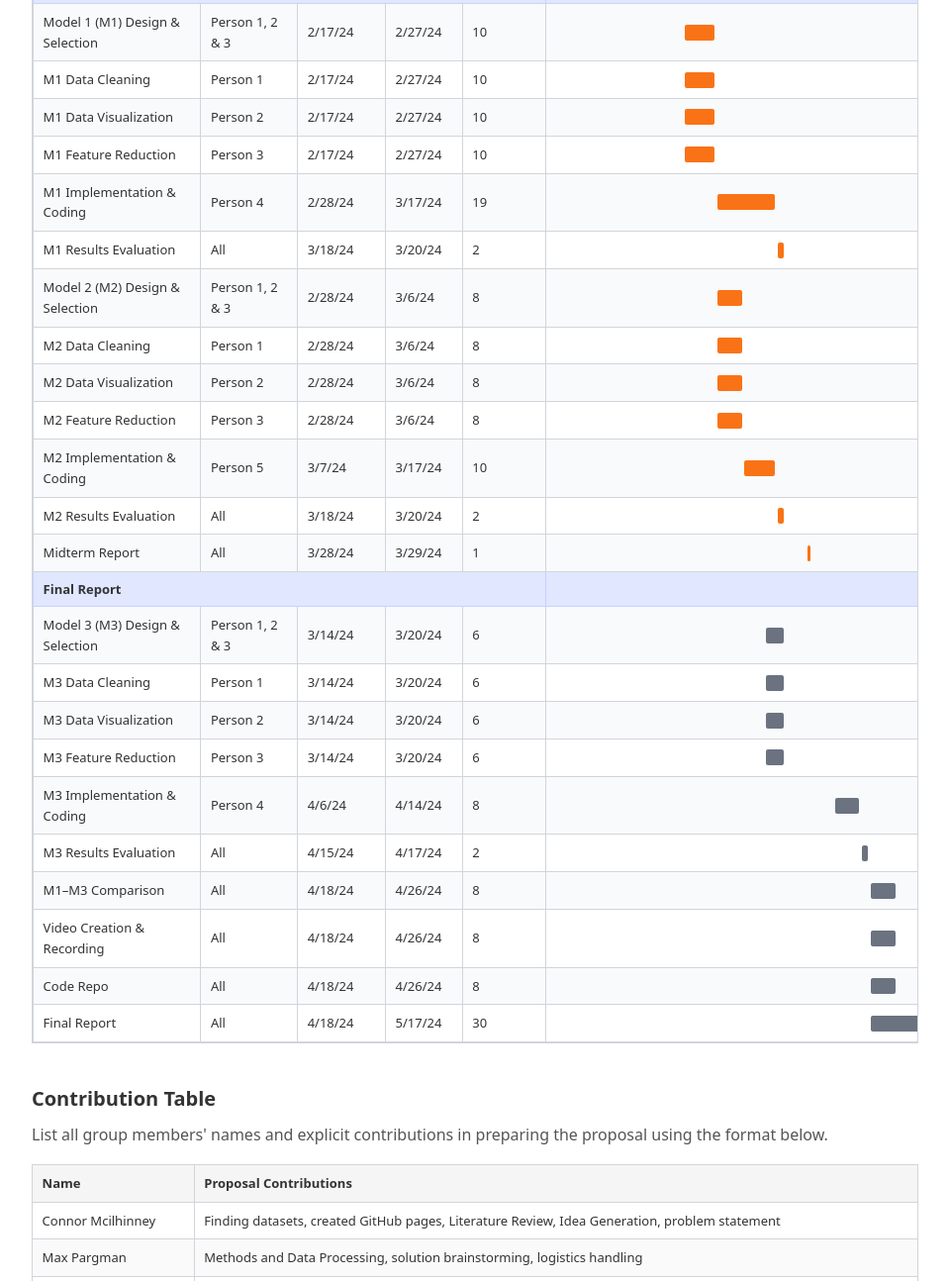
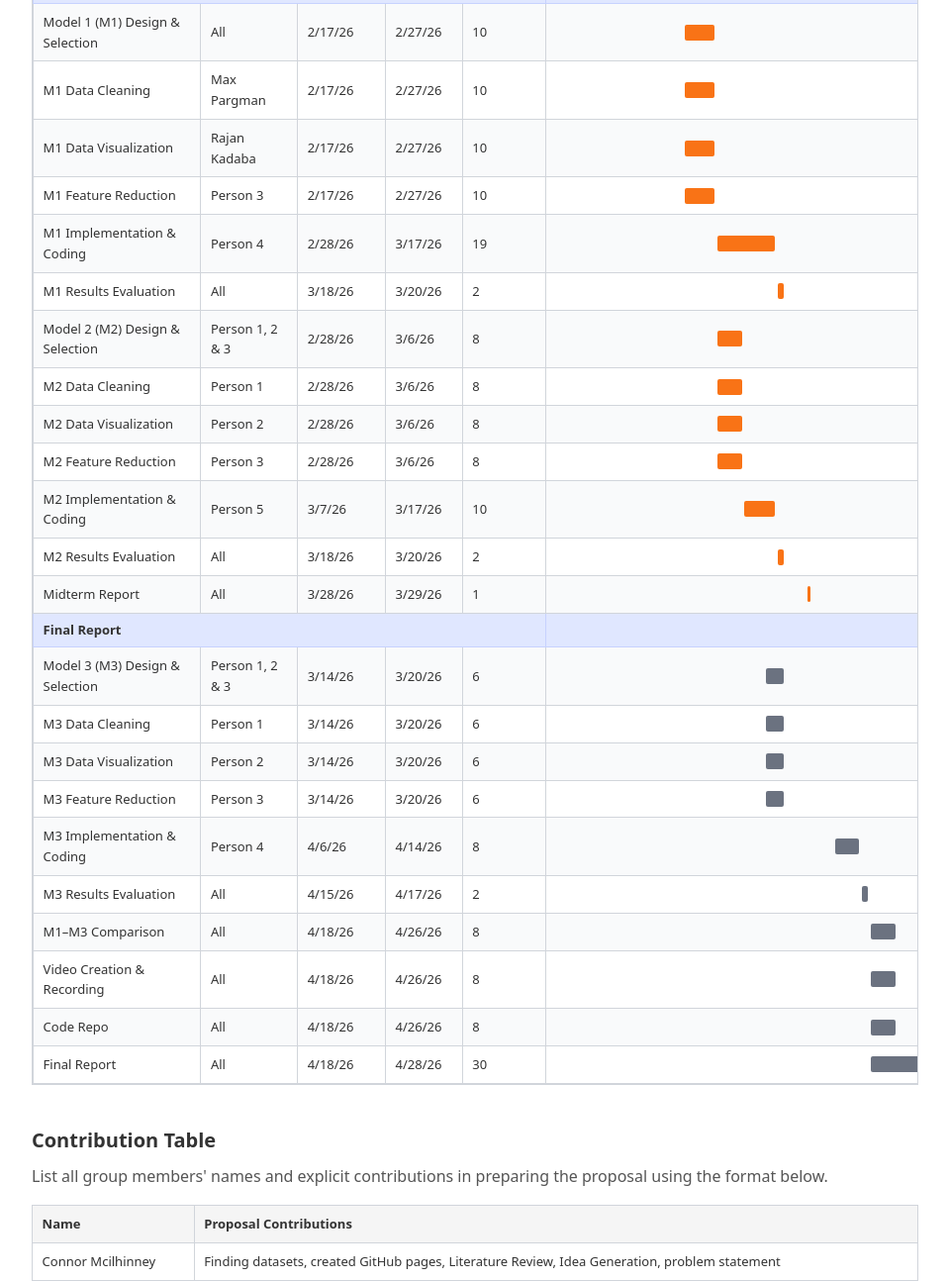
Before and after one commit to Connor5190/MachineLearningProposal, a plain HTML site: page index.html in a window 1280 px wide. Shown: the part 3528-4822 px from the top of the page at 99% size, without its empty margins (160-1119 px from the left). Drawn offline with Linux system fonts and the light colour scheme.

Commit message:
gantt chart updates

```diff
--- a/index.html
+++ b/index.html
@@ -101,8 +101,8 @@
               <tr class="gantt-title-row">
                 <td class="gantt-title-cell">GANTT CHART</td>
                 <td colspan="5" class="gantt-project-cell">
-                  <span class="gantt-project-label">PROJECT TITLE</span>
-                  <span class="gantt-project-value">Sample Project Timeline</span>
+                  <span class="gantt-project-label">UFC Prediction Model Project</span>
+                  <span class="gantt-project-value">Group 59 Timeline</span>
                 </td>
               </tr>
               <tr class="gantt-header-row">
@@ -139,30 +139,30 @@
               <tr><td>Video Creation &amp; Recording</td><td>All</td><td>2/10/24</td><td>2/23/24</td><td>13</td><td class="gantt-bar-cell"><span class="gantt-bar bar-blue" style="--left: 29.0; --width: 9.4;"></span></td></tr>
               <tr><td>Code Repo</td><td>Connor Mcilhinney</td><td>2/10/24</td><td>2/23/24</td><td>13</td><td class="gantt-bar-cell"><span class="gantt-bar bar-blue" style="--left: 29.0; --width: 9.4;"></span></td></tr>
               <tr class="phase-header"><td colspan="5">Midterm Report</td><td class="gantt-bar-cell"></td></tr>
-              <tr><td>Model 1 (M1) Design &amp; Selection</td><td>Person 1, 2 &amp; 3</td><td>2/17/24</td><td>2/27/24</td><td>10</td><td class="gantt-bar-cell"><span class="gantt-bar bar-orange" style="--left: 33.3; --width: 7.2;"></span></td></tr>
-              <tr><td>M1 Data Cleaning</td><td>Person 1</td><td>2/17/24</td><td>2/27/24</td><td>10</td><td class="gantt-bar-cell"><span class="gantt-bar bar-orange" style="--left: 33.3; --width: 7.2;"></span></td></tr>
-              <tr><td>M1 Data Visualization</td><td>Person 2</td><td>2/17/24</td><td>2/27/24</td><td>10</td><td class="gantt-bar-cell"><span class="gantt-bar bar-orange" style="--left: 33.3; --width: 7.2;"></span></td></tr>
-              <tr><td>M1 Feature Reduction</td><td>Person 3</td><td>2/17/24</td><td>2/27/24</td><td>10</td><td class="gantt-bar-cell"><span class="gantt-bar bar-orange" style="--left: 33.3; --width: 7.2;"></span></td></tr>
-              <tr><td>M1 Implementation &amp; Coding</td><td>Person 4</td><td>2/28/24</td><td>3/17/24</td><td>19</td><td class="gantt-bar-cell"><span class="gantt-bar bar-orange" style="--left: 41.3; --width: 13.8;"></span></td></tr>
-              <tr><td>M1 Results Evaluation</td><td>All</td><td>3/18/24</td><td>3/20/24</td><td>2</td><td class="gantt-bar-cell"><span class="gantt-bar bar-orange" style="--left: 55.8; --width: 1.4;"></span></td></tr>
-              <tr><td>Model 2 (M2) Design &amp; Selection</td><td>Person 1, 2 &amp; 3</td><td>2/28/24</td><td>3/6/24</td><td>8</td><td class="gantt-bar-cell"><span class="gantt-bar bar-orange" style="--left: 41.3; --width: 5.8;"></span></td></tr>
-              <tr><td>M2 Data Cleaning</td><td>Person 1</td><td>2/28/24</td><td>3/6/24</td><td>8</td><td class="gantt-bar-cell"><span class="gantt-bar bar-orange" style="--left: 41.3; --width: 5.8;"></span></td></tr>
-              <tr><td>M2 Data Visualization</td><td>Person 2</td><td>2/28/24</td><td>3/6/24</td><td>8</td><td class="gantt-bar-cell"><span class="gantt-bar bar-orange" style="--left: 41.3; --width: 5.8;"></span></td></tr>
-              <tr><td>M2 Feature Reduction</td><td>Person 3</td><td>2/28/24</td><td>3/6/24</td><td>8</td><td class="gantt-bar-cell"><span class="gantt-bar bar-orange" style="--left: 41.3; --width: 5.8;"></span></td></tr>
-              <tr><td>M2 Implementation &amp; Coding</td><td>Person 5</td><td>3/7/24</td><td>3/17/24</td><td>10</td><td class="gantt-bar-cell"><span class="gantt-bar bar-orange" style="--left: 47.8; --width: 7.2;"></span></td></tr>
-              <tr><td>M2 Results Evaluation</td><td>All</td><td>3/18/24</td><td>3/20/24</td><td>2</td><td class="gantt-bar-cell"><span class="gantt-bar bar-orange" style="--left: 55.8; --width: 1.4;"></span></td></tr>
-              <tr><td>Midterm Report</td><td>All</td><td>3/28/24</td><td>3/29/24</td><td>1</td><td class="gantt-bar-cell"><span class="gantt-bar bar-orange" style="--left: 63.0; --width: 0.7;"></span></td></tr>
+              <tr><td>Model 1 (M1) Design &amp; Selection</td><td>All</td><td>2/17/26</td><td>2/27/26</td><td>10</td><td class="gantt-bar-cell"><span class="gantt-bar bar-orange" style="--left: 33.3; --width: 7.2;"></span></td></tr>
+              <tr><td>M1 Data Cleaning</td><td>Max Pargman</td><td>2/17/26</td><td>2/27/26</td><td>10</td><td class="gantt-bar-cell"><span class="gantt-bar bar-orange" style="--left: 33.3; --width: 7.2;"></span></td></tr>
+              <tr><td>M1 Data Visualization</td><td>Rajan Kadaba</td><td>2/17/26</td><td>2/27/26</td><td>10</td><td class="gantt-bar-cell"><span class="gantt-bar bar-orange" style="--left: 33.3; --width: 7.2;"></span></td></tr>
+              <tr><td>M1 Feature Reduction</td><td>Person 3</td><td>2/17/26</td><td>2/27/26</td><td>10</td><td class="gantt-bar-cell"><span class="gantt-bar bar-orange" style="--left: 33.3; --width: 7.2;"></span></td></tr>
+              <tr><td>M1 Implementation &amp; Coding</td><td>Person 4</td><td>2/28/26</td><td>3/17/26</td><td>19</td><td class="gantt-bar-cell"><span class="gantt-bar bar-orange" style="--left: 41.3; --width: 13.8;"></span></td></tr>
+              <tr><td>M1 Results Evaluation</td><td>All</td><td>3/18/26</td><td>3/20/26</td><td>2</td><td class="gantt-bar-cell"><span class="gantt-bar bar-orange" style="--left: 55.8; --width: 1.4;"></span></td></tr>
+              <tr><td>Model 2 (M2) Design &amp; Selection</td><td>Person 1, 2 &amp; 3</td><td>2/28/26</td><td>3/6/26</td><td>8</td><td class="gantt-bar-cell"><span class="gantt-bar bar-orange" style="--left: 41.3; --width: 5.8;"></span></td></tr>
+              <tr><td>M2 Data Cleaning</td><td>Person 1</td><td>2/28/26</td><td>3/6/26</td><td>8</td><td class="gantt-bar-cell"><span class="gantt-bar bar-orange" style="--left: 41.3; --width: 5.8;"></span></td></tr>
+              <tr><td>M2 Data Visualization</td><td>Person 2</td><td>2/28/26</td><td>3/6/26</td><td>8</td><td class="gantt-bar-cell"><span class="gantt-bar bar-orange" style="--left: 41.3; --width: 5.8;"></span></td></tr>
+              <tr><td>M2 Feature Reduction</td><td>Person 3</td><td>2/28/26</td><td>3/6/26</td><td>8</td><td class="gantt-bar-cell"><span class="gantt-bar bar-orange" style="--left: 41.3; --width: 5.8;"></span></td></tr>
+              <tr><td>M2 Implementation &amp; Coding</td><td>Person 5</td><td>3/7/26</td><td>3/17/26</td><td>10</td><td class="gantt-bar-cell"><span class="gantt-bar bar-orange" style="--left: 47.8; --width: 7.2;"></span></td></tr>
+              <tr><td>M2 Results Evaluation</td><td>All</td><td>3/18/26</td><td>3/20/26</td><td>2</td><td class="gantt-bar-cell"><span class="gantt-bar bar-orange" style="--left: 55.8; --width: 1.4;"></span></td></tr>
+              <tr><td>Midterm Report</td><td>All</td><td>3/28/26</td><td>3/29/26</td><td>1</td><td class="gantt-bar-cell"><span class="gantt-bar bar-orange" style="--left: 63.0; --width: 0.7;"></span></td></tr>
               <tr class="phase-header"><td colspan="5">Final Report</td><td class="gantt-bar-cell"></td></tr>
-              <tr><td>Model 3 (M3) Design &amp; Selection</td><td>Person 1, 2 &amp; 3</td><td>3/14/24</td><td>3/20/24</td><td>6</td><td class="gantt-bar-cell"><span class="gantt-bar bar-gray" style="--left: 52.9; --width: 4.3;"></span></td></tr>
-              <tr><td>M3 Data Cleaning</td><td>Person 1</td><td>3/14/24</td><td>3/20/24</td><td>6</td><td class="gantt-bar-cell"><span class="gantt-bar bar-gray" style="--left: 52.9; --width: 4.3;"></span></td></tr>
-              <tr><td>M3 Data Visualization</td><td>Person 2</td><td>3/14/24</td><td>3/20/24</td><td>6</td><td class="gantt-bar-cell"><span class="gantt-bar bar-gray" style="--left: 52.9; --width: 4.3;"></span></td></tr>
-              <tr><td>M3 Feature Reduction</td><td>Person 3</td><td>3/14/24</td><td>3/20/24</td><td>6</td><td class="gantt-bar-cell"><span class="gantt-bar bar-gray" style="--left: 52.9; --width: 4.3;"></span></td></tr>
-              <tr><td>M3 Implementation &amp; Coding</td><td>Person 4</td><td>4/6/24</td><td>4/14/24</td><td>8</td><td class="gantt-bar-cell"><span class="gantt-bar bar-gray" style="--left: 69.6; --width: 5.8;"></span></td></tr>
-              <tr><td>M3 Results Evaluation</td><td>All</td><td>4/15/24</td><td>4/17/24</td><td>2</td><td class="gantt-bar-cell"><span class="gantt-bar bar-gray" style="--left: 76.1; --width: 1.4;"></span></td></tr>
-              <tr><td>M1–M3 Comparison</td><td>All</td><td>4/18/24</td><td>4/26/24</td><td>8</td><td class="gantt-bar-cell"><span class="gantt-bar bar-gray" style="--left: 78.3; --width: 5.8;"></span></td></tr>
-              <tr><td>Video Creation &amp; Recording</td><td>All</td><td>4/18/24</td><td>4/26/24</td><td>8</td><td class="gantt-bar-cell"><span class="gantt-bar bar-gray" style="--left: 78.3; --width: 5.8;"></span></td></tr>
-              <tr><td>Code Repo</td><td>All</td><td>4/18/24</td><td>4/26/24</td><td>8</td><td class="gantt-bar-cell"><span class="gantt-bar bar-gray" style="--left: 78.3; --width: 5.8;"></span></td></tr>
-              <tr><td>Final Report</td><td>All</td><td>4/18/24</td><td>5/17/24</td><td>30</td><td class="gantt-bar-cell"><span class="gantt-bar bar-gray" style="--left: 78.3; --width: 21.7;"></span></td></tr>
+              <tr><td>Model 3 (M3) Design &amp; Selection</td><td>Person 1, 2 &amp; 3</td><td>3/14/26</td><td>3/20/26</td><td>6</td><td class="gantt-bar-cell"><span class="gantt-bar bar-gray" style="--left: 52.9; --width: 4.3;"></span></td></tr>
+              <tr><td>M3 Data Cleaning</td><td>Person 1</td><td>3/14/26</td><td>3/20/26</td><td>6</td><td class="gantt-bar-cell"><span class="gantt-bar bar-gray" style="--left: 52.9; --width: 4.3;"></span></td></tr>
+              <tr><td>M3 Data Visualization</td><td>Person 2</td><td>3/14/26</td><td>3/20/26</td><td>6</td><td class="gantt-bar-cell"><span class="gantt-bar bar-gray" style="--left: 52.9; --width: 4.3;"></span></td></tr>
+              <tr><td>M3 Feature Reduction</td><td>Person 3</td><td>3/14/26</td><td>3/20/26</td><td>6</td><td class="gantt-bar-cell"><span class="gantt-bar bar-gray" style="--left: 52.9; --width: 4.3;"></span></td></tr>
+              <tr><td>M3 Implementation &amp; Coding</td><td>Person 4</td><td>4/6/26</td><td>4/14/26</td><td>8</td><td class="gantt-bar-cell"><span class="gantt-bar bar-gray" style="--left: 69.6; --width: 5.8;"></span></td></tr>
+              <tr><td>M3 Results Evaluation</td><td>All</td><td>4/15/26</td><td>4/17/26</td><td>2</td><td class="gantt-bar-cell"><span class="gantt-bar bar-gray" style="--left: 76.1; --width: 1.4;"></span></td></tr>
+              <tr><td>M1–M3 Comparison</td><td>All</td><td>4/18/26</td><td>4/26/26</td><td>8</td><td class="gantt-bar-cell"><span class="gantt-bar bar-gray" style="--left: 78.3; --width: 5.8;"></span></td></tr>
+              <tr><td>Video Creation &amp; Recording</td><td>All</td><td>4/18/26</td><td>4/26/26</td><td>8</td><td class="gantt-bar-cell"><span class="gantt-bar bar-gray" style="--left: 78.3; --width: 5.8;"></span></td></tr>
+              <tr><td>Code Repo</td><td>All</td><td>4/18/26</td><td>4/26/26</td><td>8</td><td class="gantt-bar-cell"><span class="gantt-bar bar-gray" style="--left: 78.3; --width: 5.8;"></span></td></tr>
+              <tr><td>Final Report</td><td>All</td><td>4/18/26</td><td>4/28/26</td><td>30</td><td class="gantt-bar-cell"><span class="gantt-bar bar-gray" style="--left: 78.3; --width: 21.7;"></span></td></tr>
             </tbody>
           </table>
         </div>
```
